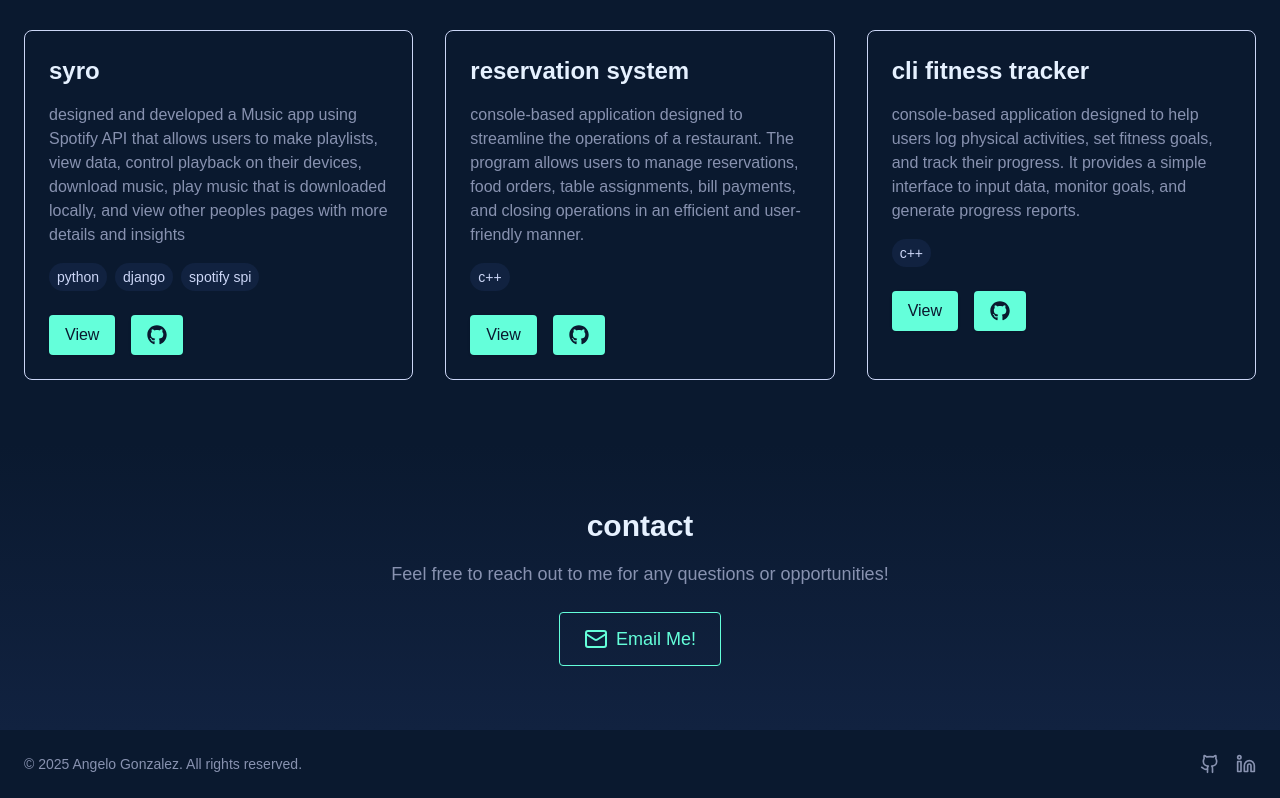
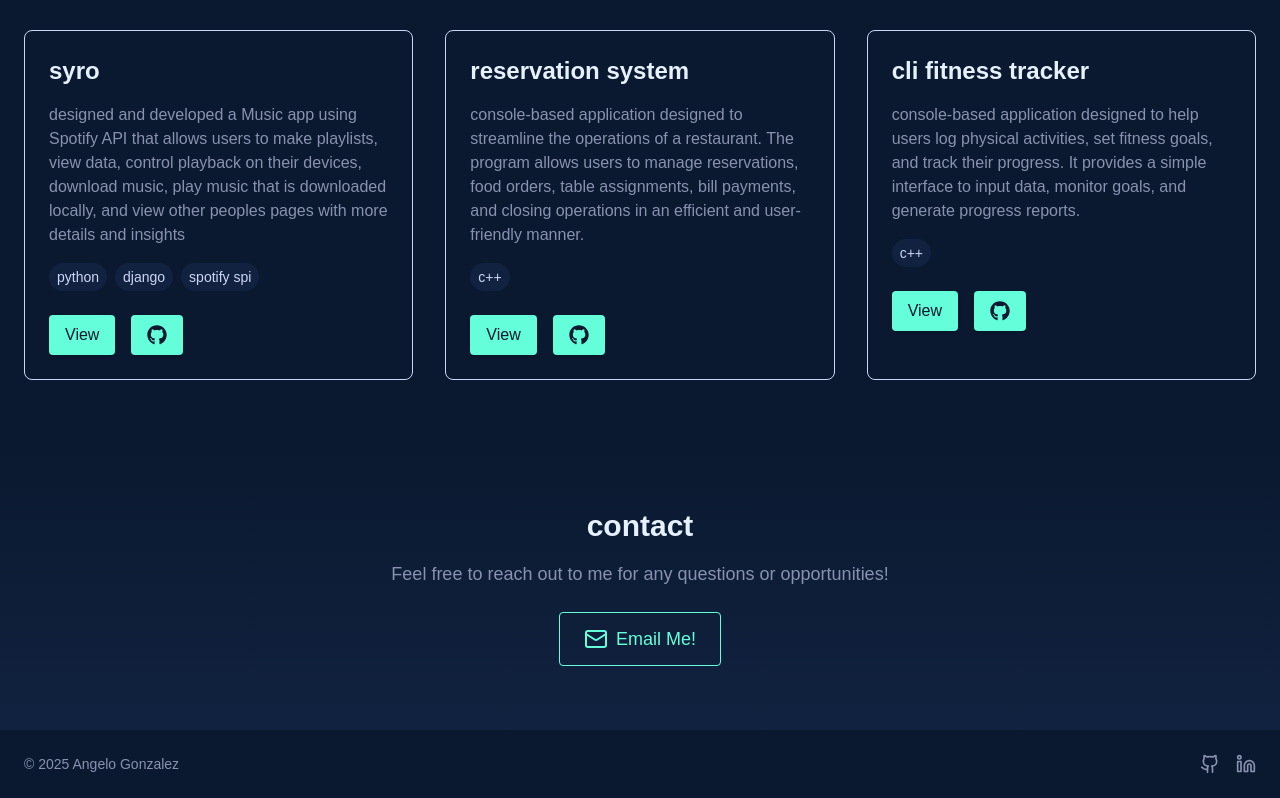
Before and after one commit to gelogonza/gelo, a Next.js app: page / in a window 1280 px wide. Shown: the part 4600-5398 px from the top of the page. Built offline with nearby package versions, Linux system fonts and the light colour scheme.

Commit message:
chagned footer

```diff
--- a/app/components/Footer.tsx
+++ b/app/components/Footer.tsx
@@ -6,7 +6,7 @@ const Footer: React.FC = () => {
       <div className="max-w-7xl mx-auto px-6 flex justify-between items-center">
         {/* Left: Copyright */}
         <p className="text-sm">
-          © 2025 Angelo Gonzalez. All rights reserved.
+          © 2025 Angelo Gonzalez
         </p>
 
 
```
